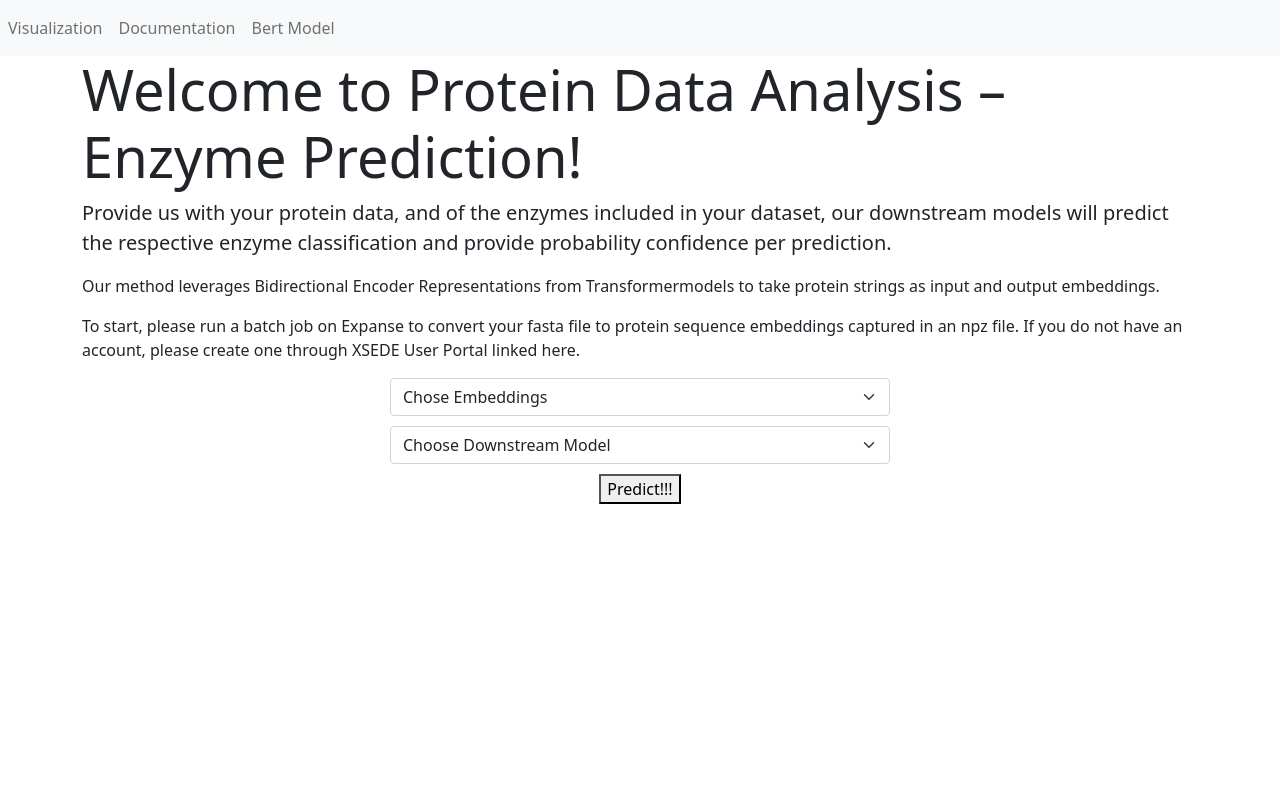
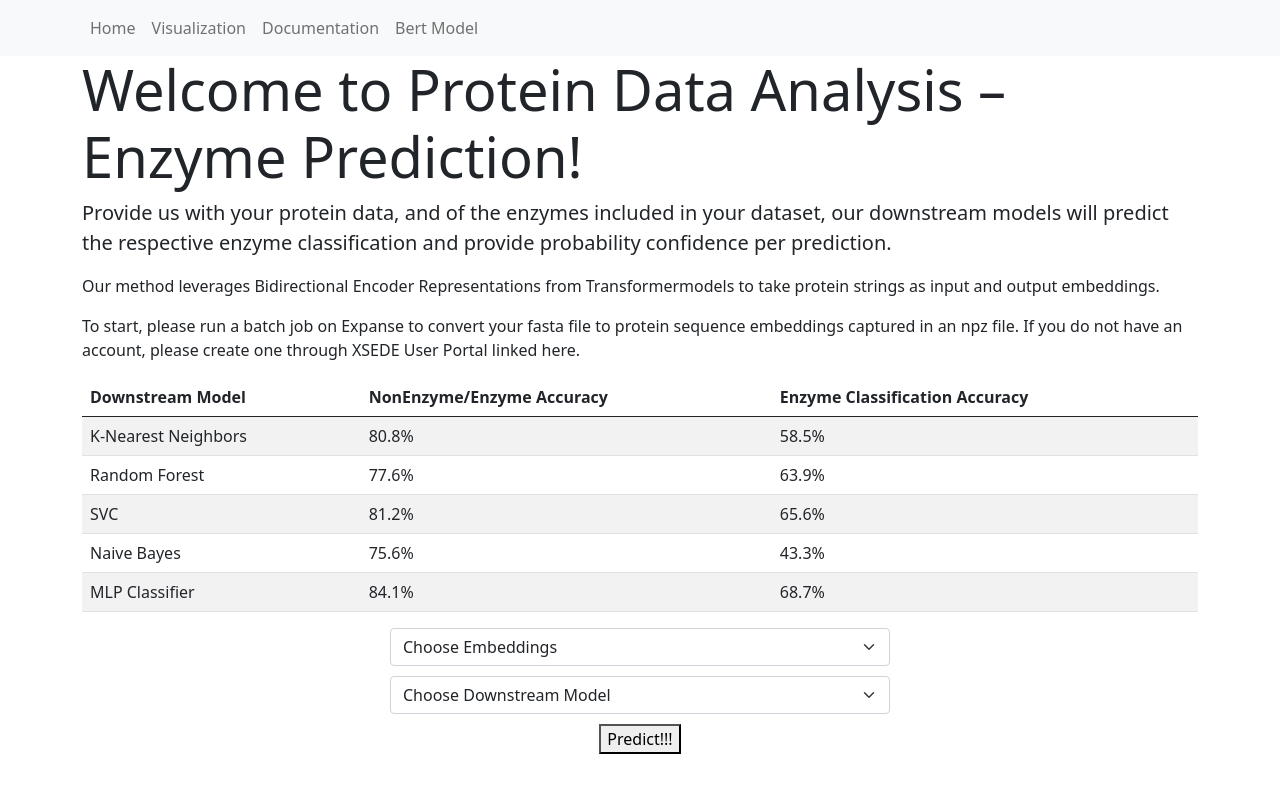
Before and after one commit to mapinto25/flask_protein_capstone, a Flask app: page / in a window 1280 px wide. Run offline with Flask 2, Linux system fonts and the light colour scheme.

Commit message:
Added model accuracy to the index page and cleaned up the navbar

```diff
--- a/flask_enzyme/templates/index.html
+++ b/flask_enzyme/templates/index.html
@@ -13,10 +13,13 @@
         </style>
     </head>
     <body>
-      <nav class="navbar navbar-expand-lg navbar-light bg-light">
-        <div class="collapse navbar-collapse" id="navbarText">
+        <nav class="navbar navbar-collapse navbar-expand-lg navbar-light bg-light">
+          <div class="container collapse navbar-collapse" id="navbarText">
             <ul class="navbar-nav mr-auto">
               <li class="nav-item active">
+                <a class="nav-link" href="/">Home</a>
+              </li>
+              <li class="nav-item">
                 <a class="nav-link" href="/visualization">Visualization</a>
               </li>
               <li class="nav-item">
@@ -37,10 +40,50 @@
           <p>To start, please run a batch job on Expanse to convert your fasta file to protein sequence embeddings captured in an npz file. If you do not have an account, please create one through XSEDE User Portal linked here.</p>
         </div>
       </div>
+      <div>
+        <div class="container">
+          <table class="table table-striped">
+            <thead>
+                <tr>
+                    <th>Downstream Model</th>
+                    <th>NonEnzyme/Enzyme Accuracy</th>
+                    <th>Enzyme Classification Accuracy</th>
+                </tr>
+            </thead>
+            <tbody>
+                <tr>
+                    <td>K-Nearest Neighbors</td>
+                    <td>80.8%</td>
+                    <td>58.5%</td>
+                </tr>
+                <tr>
+                    <td>Random Forest</td>
+                    <td>77.6%</td>
+                    <td>63.9%</td>
+                </tr>
+                <tr>
+                    <td>SVC</td>
+                    <td>81.2%</td>
+                    <td>65.6%</td>
+                </tr>
+                <tr>
+                    <td>Naive Bayes</td>
+                    <td>75.6%</td>
+                    <td>43.3%</td>
+                </tr>
+                <tr>
+                    <td>MLP Classifier</td>
+                    <td>84.1%</td>
+                    <td>68.7%</td>
+                </tr>
+            </tbody>
+          </table>
+        </div>
+      </div>
         <div id='form'>
           <form  action="http://localhost:1090/predict" method = "post">
             <select class="form-select" aria-label="Default select example" name='model'>
-              <option selected>Chose Embeddings</option>
+              <option selected>Choose Embeddings</option>
               <option  value="tape">Tape</option>
               <option  value="ESM">ESM</option>
               <option  value="combined">Combined</option>
```
Lines whose indentation alone changed are shown as unchanged.
